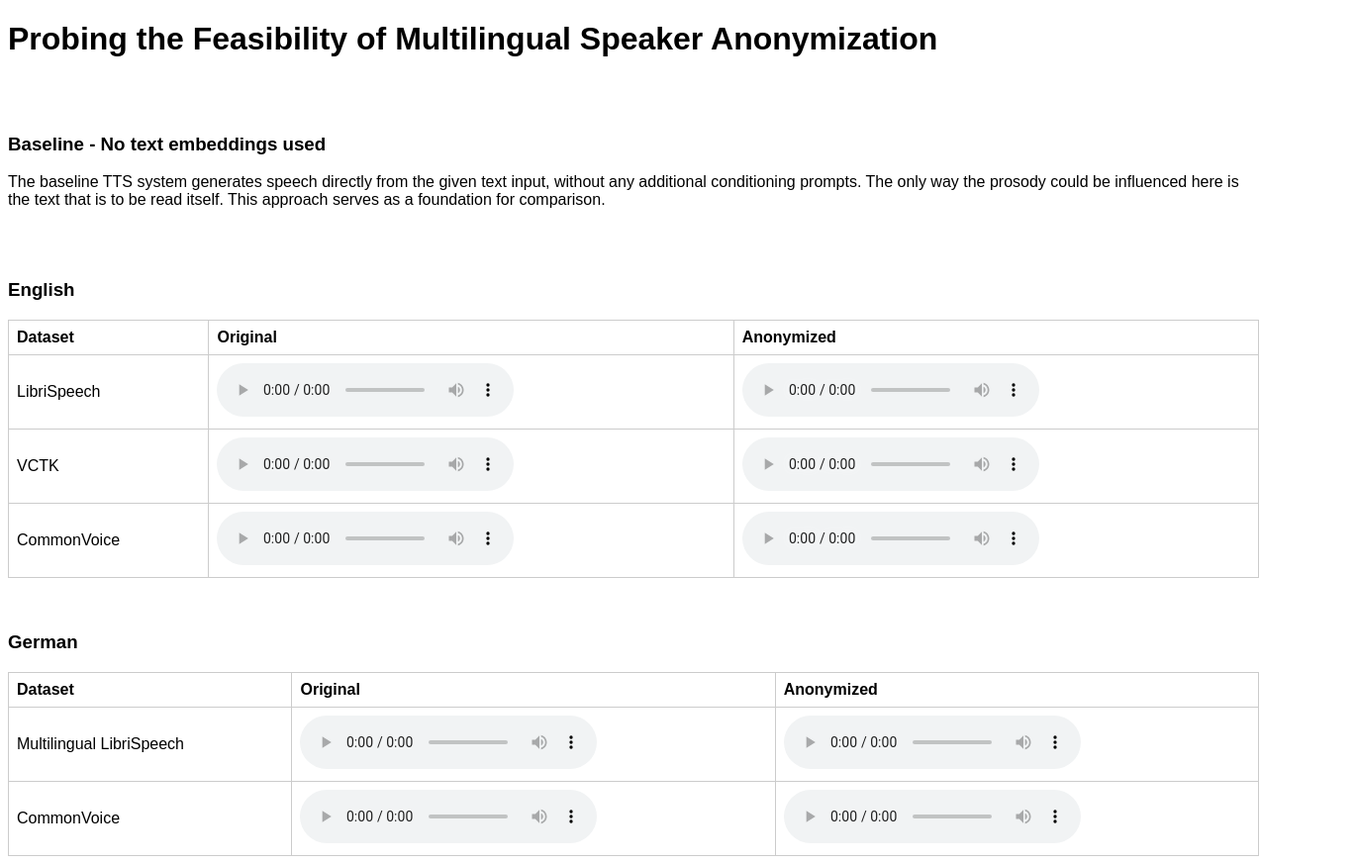
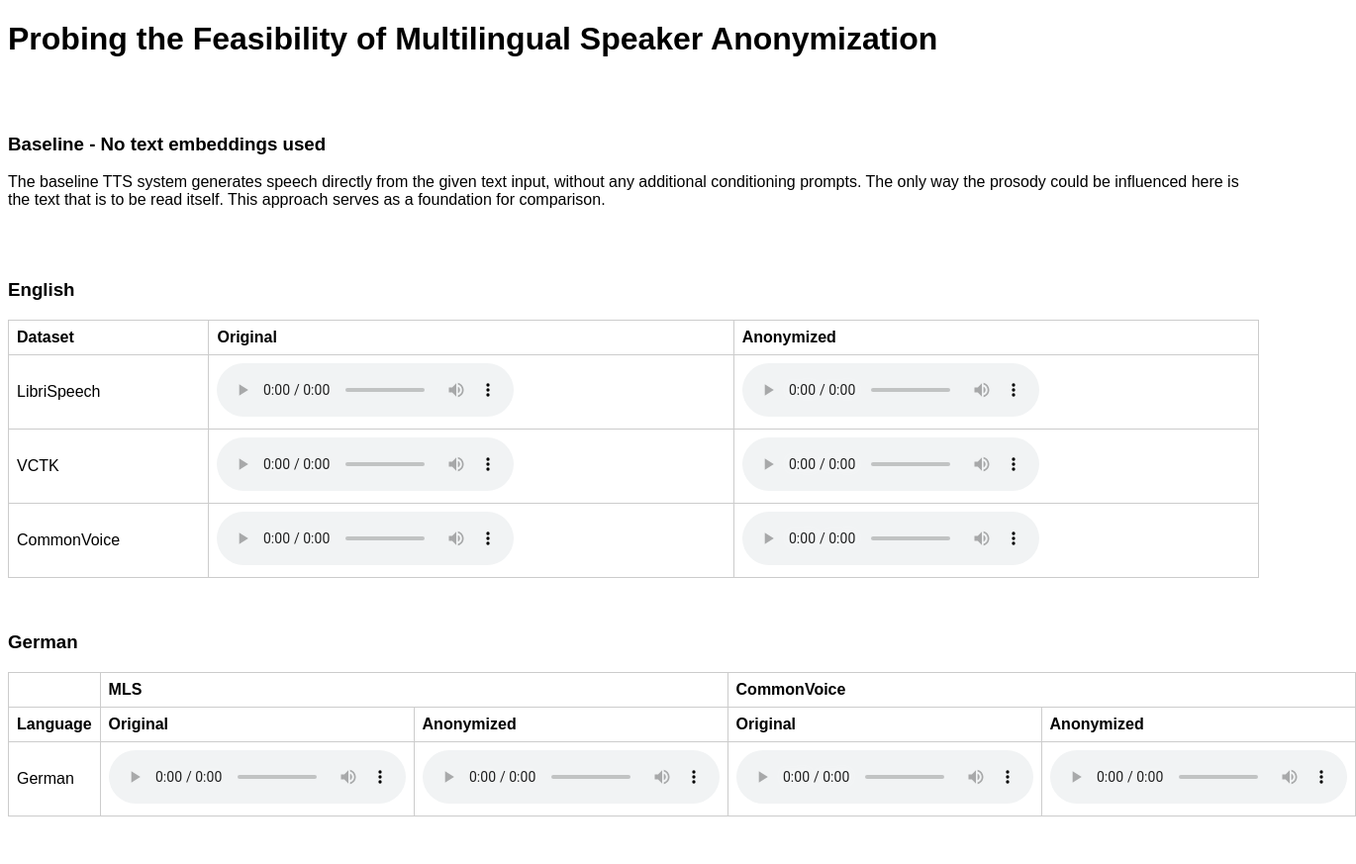
Before and after one commit to MultilingualSpeakerAnonymization/MultilingualSpeakerAnonymization.github.io, a plain HTML site: page index.html in a window 1280 px wide. Shown: the whole page at 99% size, 1370 px wide, since content can reach past the window. After the commit the page ends 833 px from the top, so only its background shows below. Drawn offline with Linux system fonts and the light colour scheme.

Commit message:
Update index.html

```diff
--- a/index.html
+++ b/index.html
@@ -129,13 +129,20 @@
     <h3>German</h3>
     <table>
         <tr>
-            <th>Dataset</th>
+            <th></th>
+            <th colspan="2" align="center">MLS</th>
+            <th colspan="2" align="center">CommonVoice</th>
+        </tr>
+        <tr>
+            <th>Language</th>
+            <th>Original</th>
+            <th>Anonymized</th>
             <th>Original</th>
             <th>Anonymized</th>
         </tr>
         <!-- Add more rows with data as needed -->
         <tr>
-            <td>Multilingual LibriSpeech</td>
+            <td>German</td>
             <td>
               <audio controls>
                   <source src="resources\de_mls_original.wav" type="audio/mpeg">
@@ -148,9 +155,6 @@
                 Your browser does not support the audio element.
             </audio>
         </td>
-        </tr>
-        <tr>
-            <td>CommonVoice</td>
             <td>
               <audio controls>
                   <source src="resources\de_cv_original.mp3" type="audio/mpeg">
```
